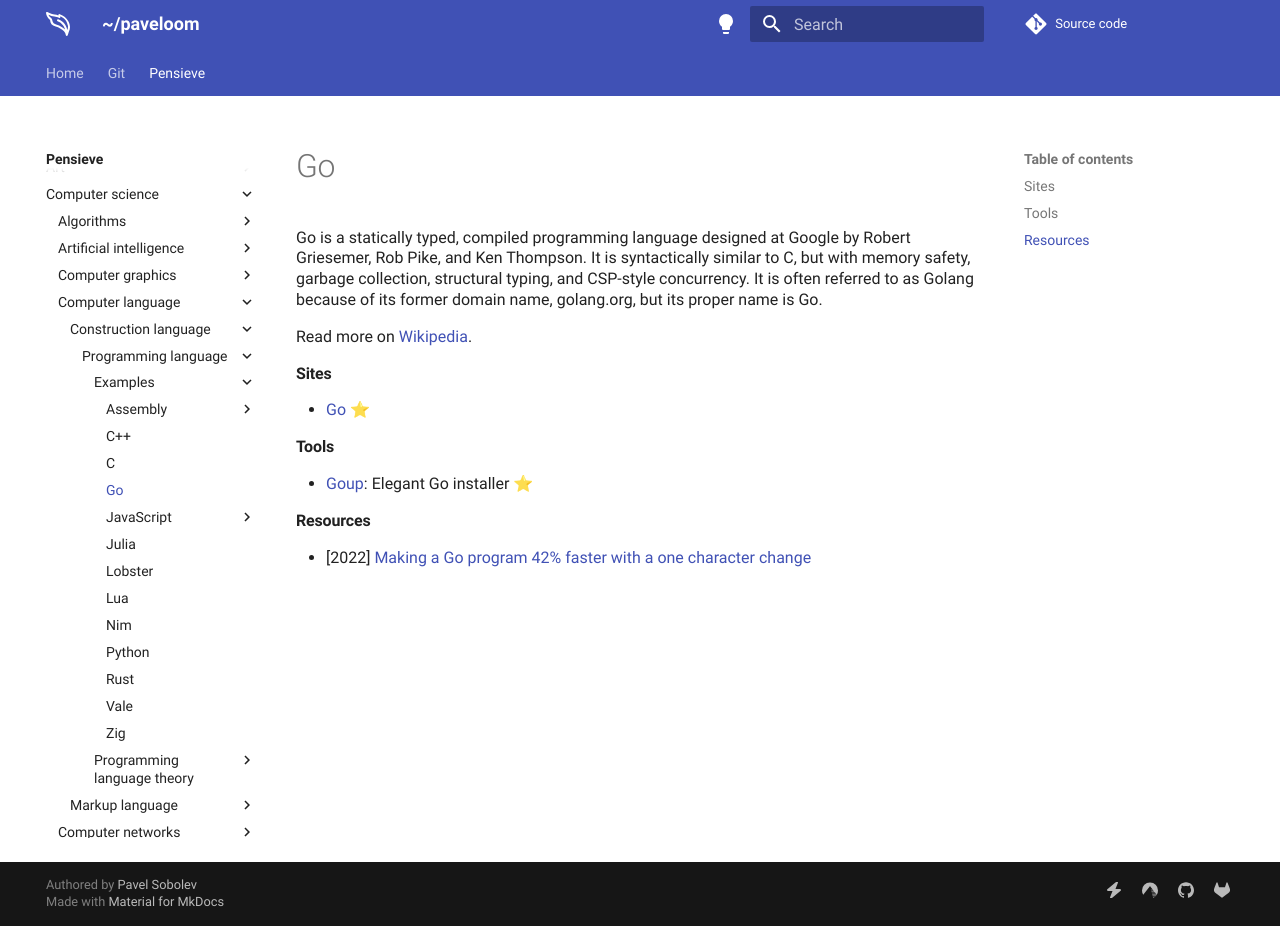
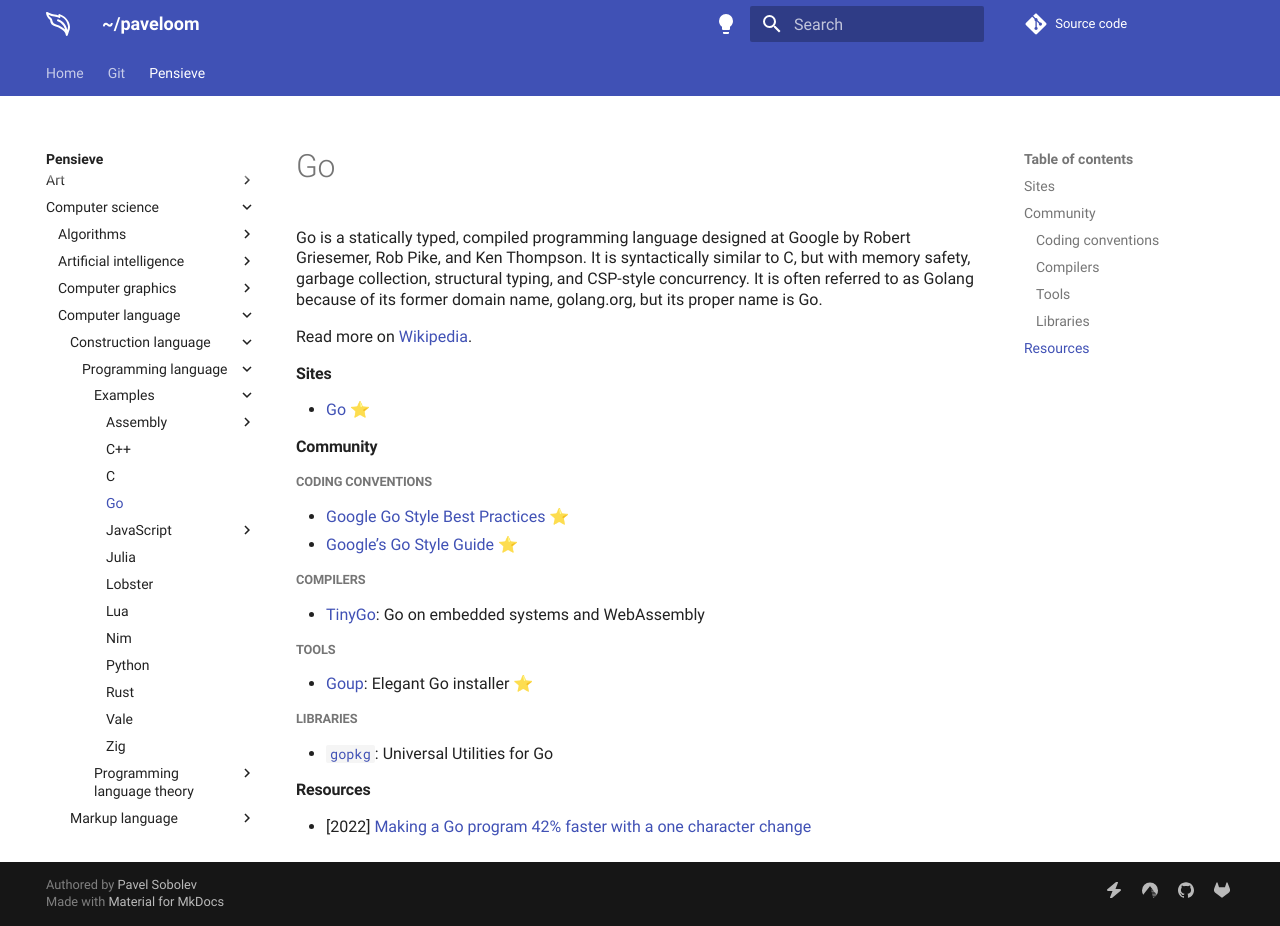
Before and after one commit to paveloom/paveloom.dev, an MkDocs documentation site: the page built from content/pensieve/go.md, in a window 1280 px wide and 926 px high. Built offline with MkDocs 1.6.1 and Material for MkDocs 9.7.7, drawn with Linux system fonts in a browser that asks for light colours; comment, search, counter and statistics services are not loaded.

Commit message:
Pensieve: update the Go page.

```diff
--- a/content/pensieve/go.md
+++ b/content/pensieve/go.md
@@ -7,8 +7,20 @@
 #### Sites
 - [Go](https://go.dev) ⭐
 
-#### Tools
+#### Community
+
+##### Coding conventions
+- [Google Go Style Best Practices](https://google.github.io/styleguide/go/best-practices) ⭐
+- [Google’s Go Style Guide](https://google.github.io/styleguide/go) ⭐
+
+##### Compilers
+- [TinyGo](https://tinygo.org): Go on embedded systems and WebAssembly
+
+##### Tools
 - [Goup](https://github.com/owenthereal/goup): Elegant Go installer ⭐
+
+##### Libraries
+- [`gopkg`](https://github.com/bytedance/gopkg): Universal Utilities for Go
 
 #### Resources
 - [2022] [Making a Go program 42% faster with a one character change](https://hmarr.com/blog/go-allocation-hunting)
```
